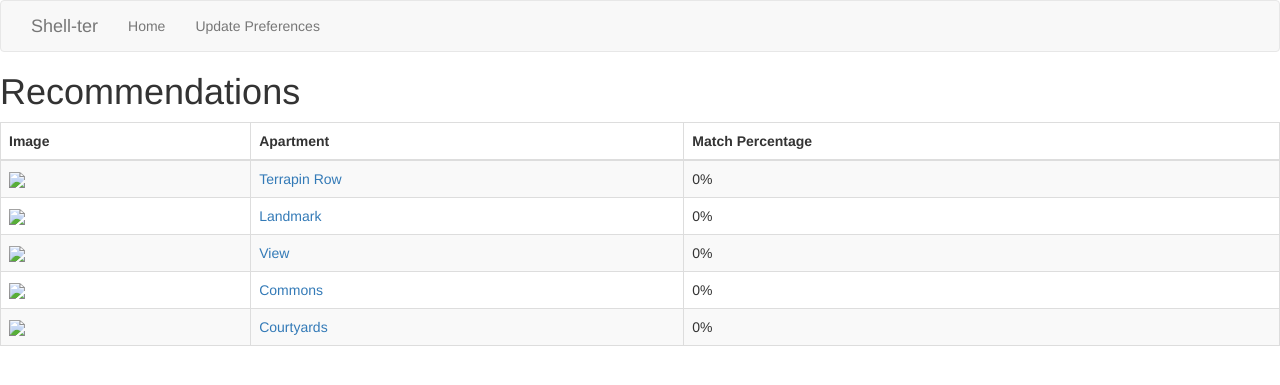
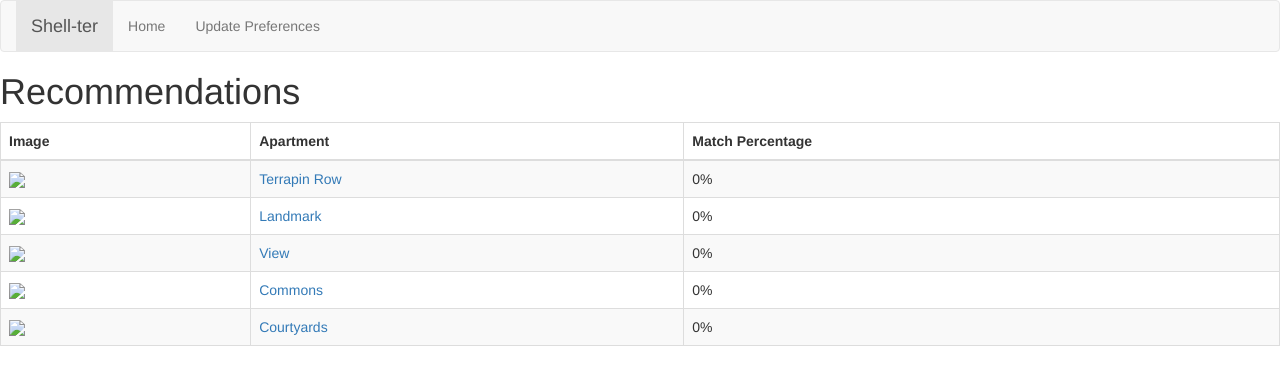
Before and after one commit to mdoxey06/Shell-ter, a PHP site: page /recommendations.php in a window 1280 px wide. Shown: the top 385 px of the page. Run offline with PHP 8.4, Linux system fonts and the light colour scheme; the visitor is signed in with stand-in values (Sample User, id 1); data that the repository does not hold is empty.

Commit message:
misc updates

```diff
--- a/recommendations.php
+++ b/recommendations.php
@@ -11,9 +11,9 @@
             <div class="navbar-header">
                 <div class="collapse navbar-collapse">
                   <ul class="nav navbar-nav">
-                    <li><a class="navbar-brand" href="Options.html">Shell-ter</a></li>
+                    <li class="active"><a class="navbar-brand" href="Options.html">Shell-ter</a></li>
                     <li><a href="Options.html">Home</a></li>
-                    <li><a href="update.php">Update Preferences</a></li>
+                    <li><a href="updatePreferences.php">Update Preferences</a></li>
                   </ul>
                 </div>
             </div>
```
